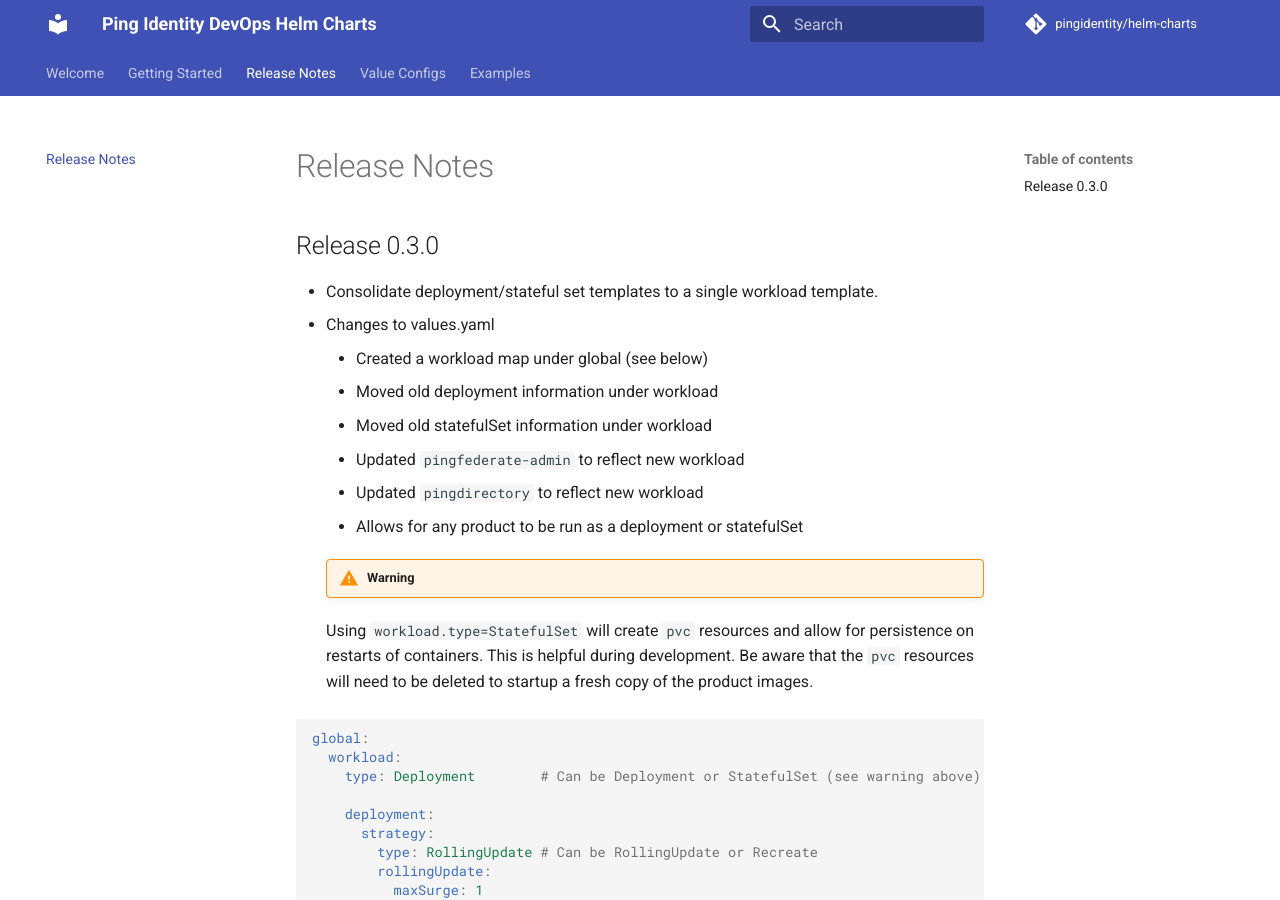
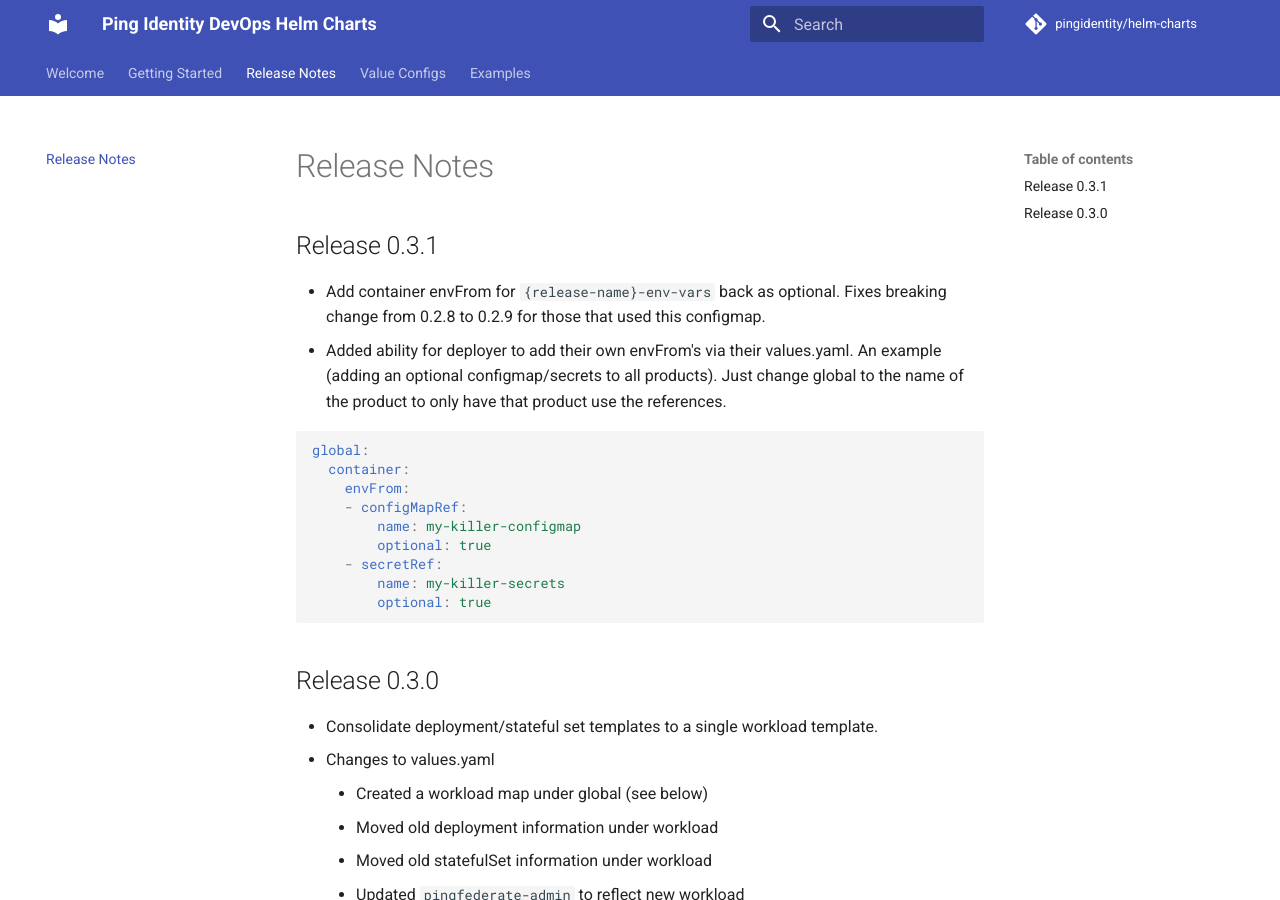
Before and after one commit to pingidentity/helm-charts, an MkDocs documentation site: the page built from docs/release-notes.md, in a window 1280 px wide and 900 px high. Built offline with MkDocs 1.6.1 and Material for MkDocs 9.7.7, drawn with Linux system fonts in a browser that asks for light colours; comment, search, counter and statistics services are not loaded.

Commit message:
Release 0.3.1 - Work on envFrom in containers

````diff
--- a/docs/release-notes.md
+++ b/docs/release-notes.md
@@ -1,3 +1,23 @@
+## Release 0.3.1
+
+* Add container envFrom for `{release-name}-env-vars` back as optional.
+  Fixes breaking change from 0.2.8 to 0.2.9 for those that used this configmap.
+* Added ability for deployer to add their own envFrom's via their values.yaml.
+  An example (adding an optional configmap/secrets to all products).  Just change
+  global to the name of the product to only have that product use the references.
+
+```yaml
+global:
+  container:
+    envFrom:
+    - configMapRef:
+        name: my-killer-configmap
+        optional: true
+    - secretRef:
+        name: my-killer-secrets
+        optional: true
+```
+
 ## Release 0.3.0
 
 * Consolidate deployment/stateful set templates to a single workload template.
````
Also changed, not shown: 3 other files.
